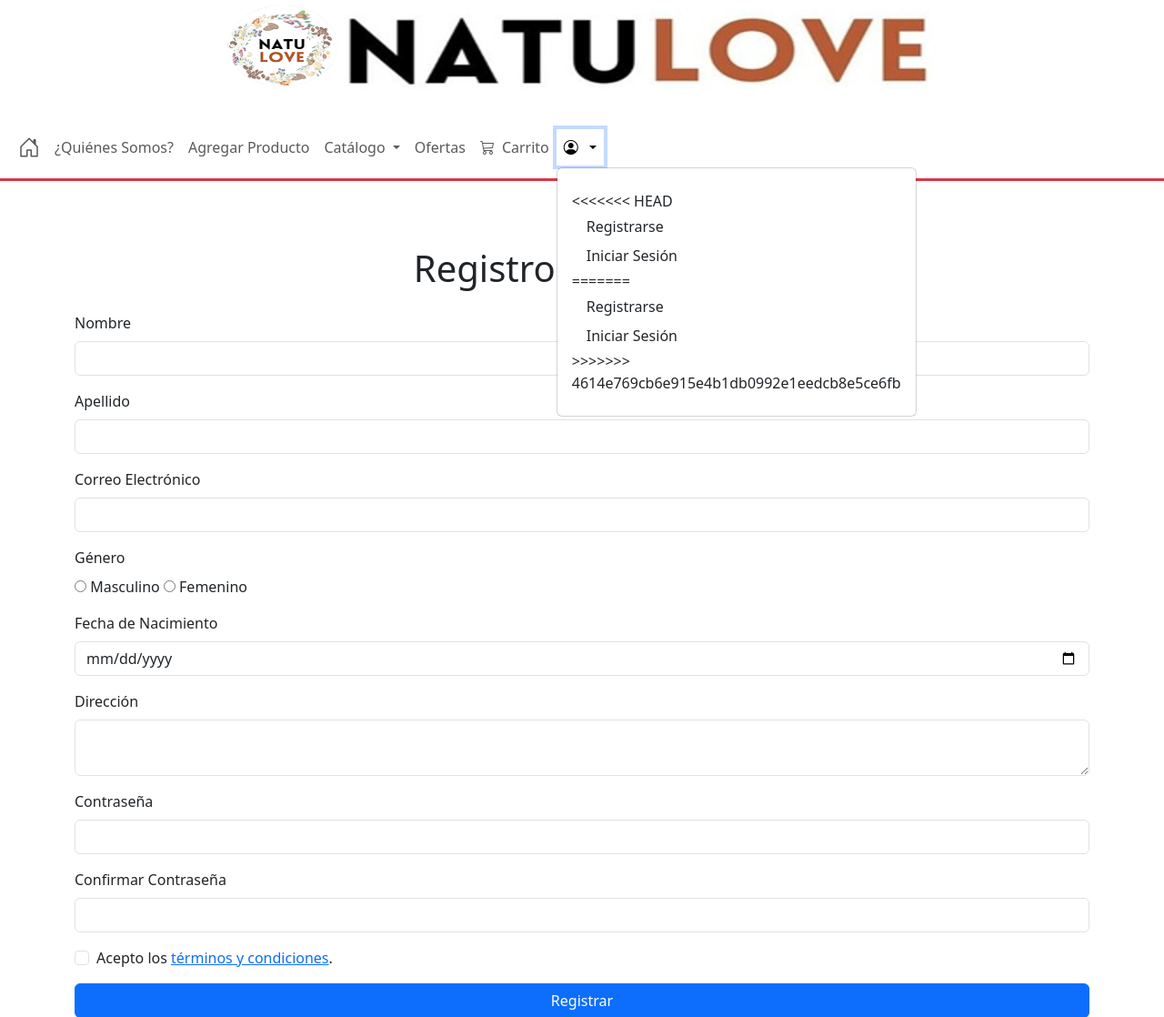
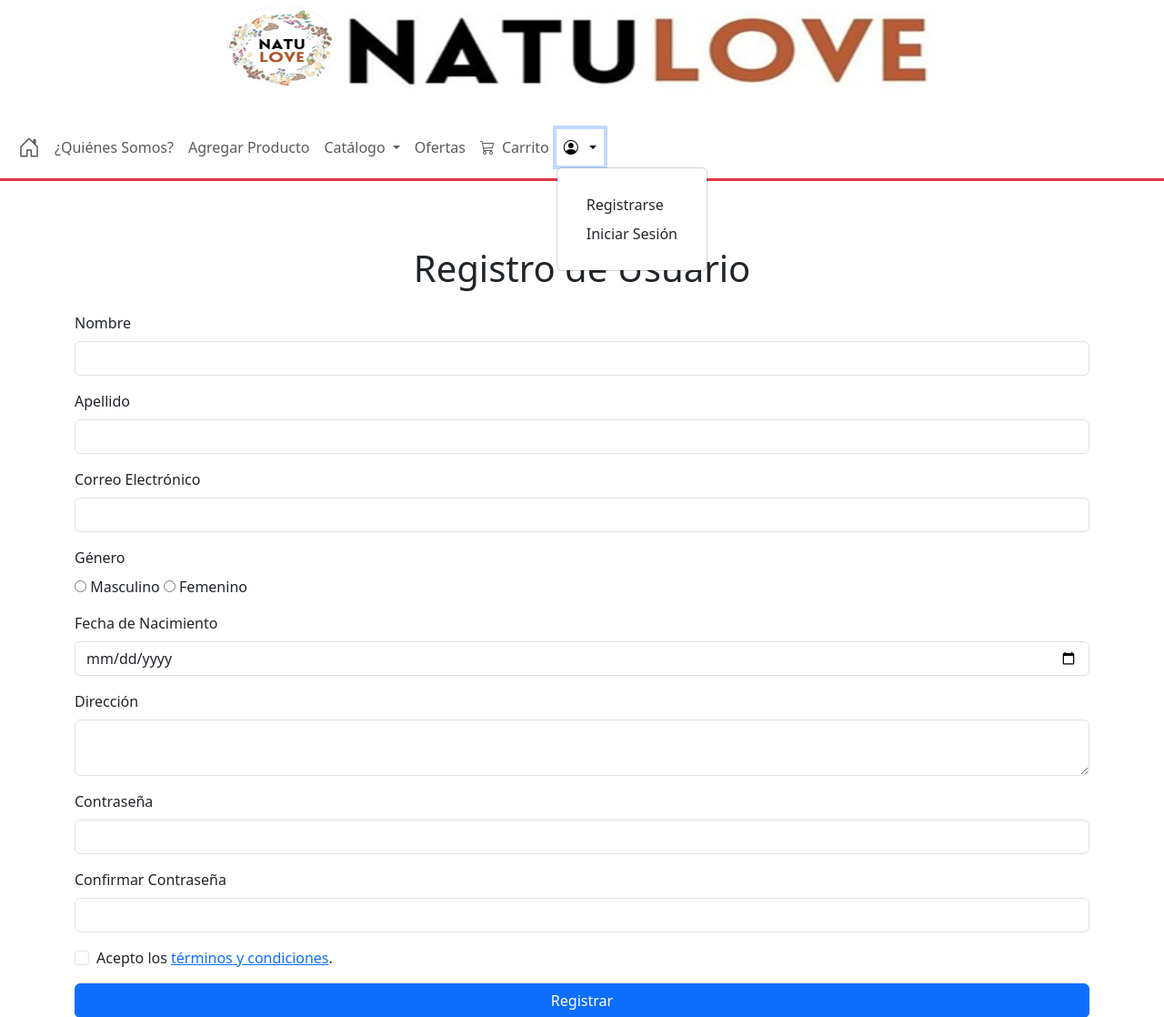
Before and after one commit to SanmartinJose/AWD22962024HTMLHeroes, a PHP site: page /php/Register.php in a window 1280 px wide, after a click that opens the changed part. Shown: the top 1118 px of the page at 91% size. Run offline with PHP 8.4, Linux system fonts and the light colour scheme.

Commit message:
Navbar fixed

```diff
--- a/06.-Code/NATULOVE-PHP/php/Navbar.php
+++ b/06.-Code/NATULOVE-PHP/php/Navbar.php
@@ -115,13 +115,8 @@
           </a>
           <div class="dropdown-menu" aria-labelledby="userDropdown" style="min-width: 150px;">
             <div class="p-3">
-<<<<<<< HEAD
-              <a class="dropdown-item" href="php/Register.php">Registrarse</a>
+              <a class="dropdown-item" href="<?php echo $direction ?>php/Register.php">Registrarse</a>
               <a class="dropdown-item" href="indexAdmin.php">Iniciar Sesión</a>
-=======
-              <a class="dropdown-item" href="<?php echo $direction ?>php/Register.php">Registrarse</a>
-              <a class="dropdown-item" href="#">Iniciar Sesión</a>
->>>>>>> 4614e769cb6e915e4b1db0992e1eedcb8e5ce6fb
             </div>
           </div>
         </li>
```
Also changed, not shown: 06.-Code/NATULOVE-PHP/php/indexAdmin.php (+0 -23 lines).
